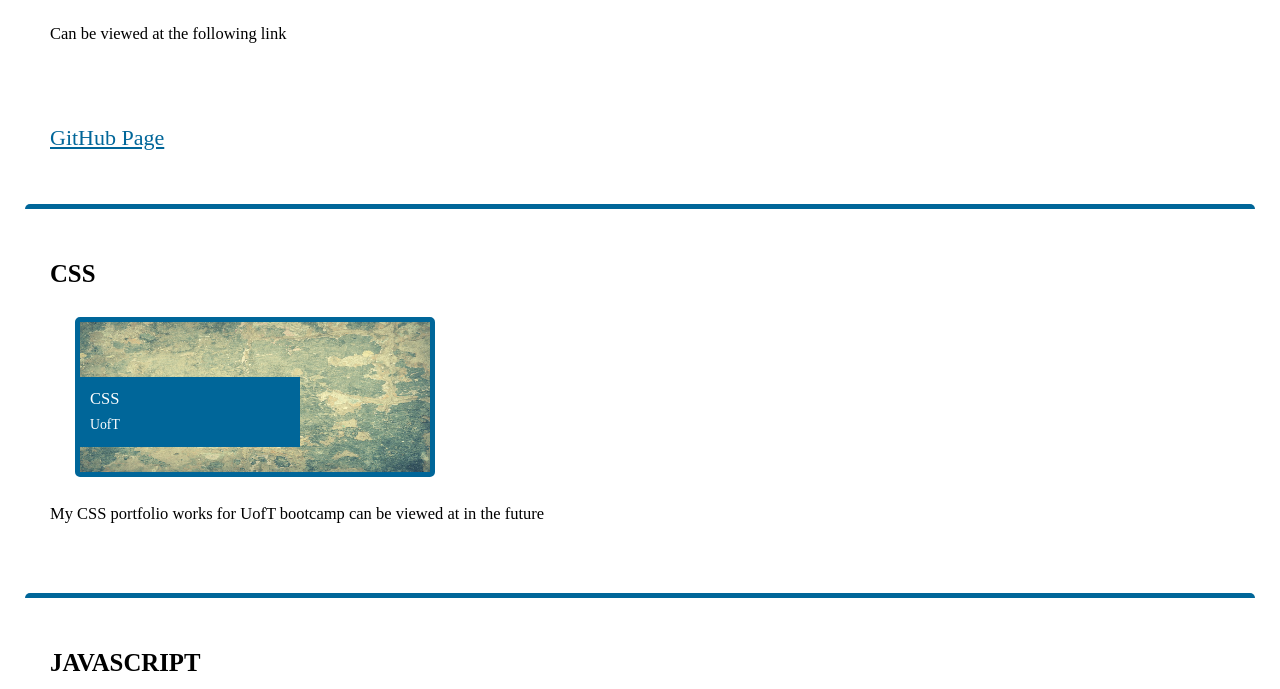
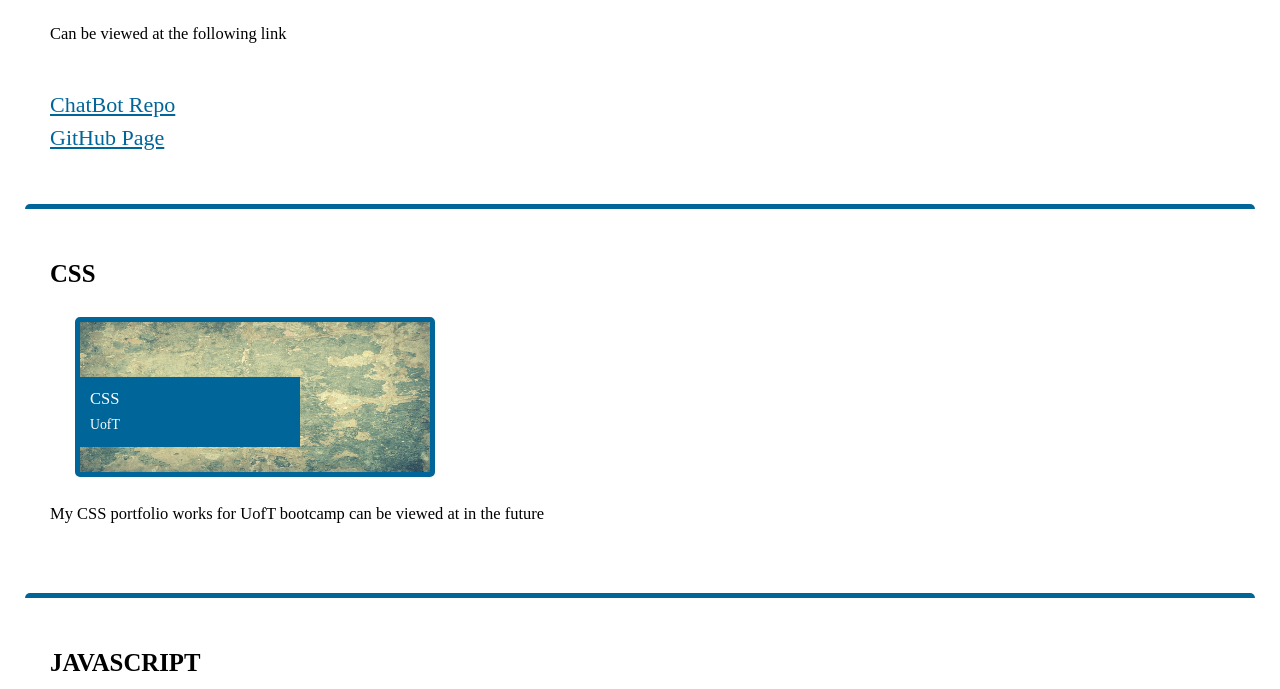
Before and after one commit to SanjeethTharmarajah/MyPortfolio, a plain HTML site: page index.html in a window 1280 px wide. Shown: the part 2742-3431 px from the top of the page. Drawn offline with Linux system fonts and the light colour scheme.

Commit message:
Fix anchor tag syntax for ChatBot Repo link

```diff
--- a/index.html
+++ b/index.html
@@ -121,7 +121,7 @@
         </section>
          <p>Can be viewed at the following link</p>
          <br>
-         <a href="https://github.com/SanjeethTharmarajah/Chatbot" target="_blank"ChatBot Repo</a>
+         <a href="https://github.com/SanjeethTharmarajah/Chatbot" target="_blank">ChatBot Repo</a>
          <br>
          <a href="https://github.com/SanjeethTharmarajah/" target="_blank">GitHub Page</a>
     </section>
```
